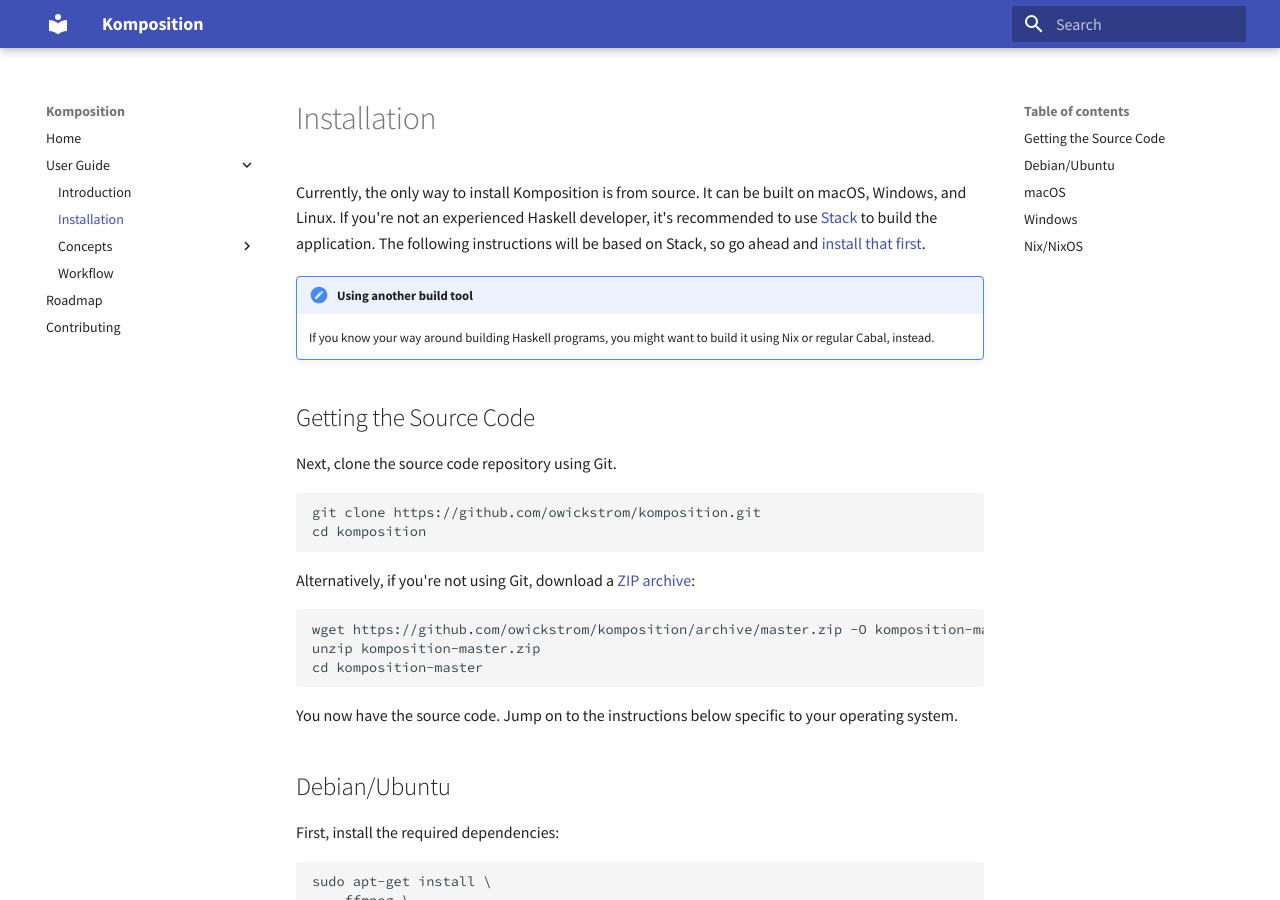
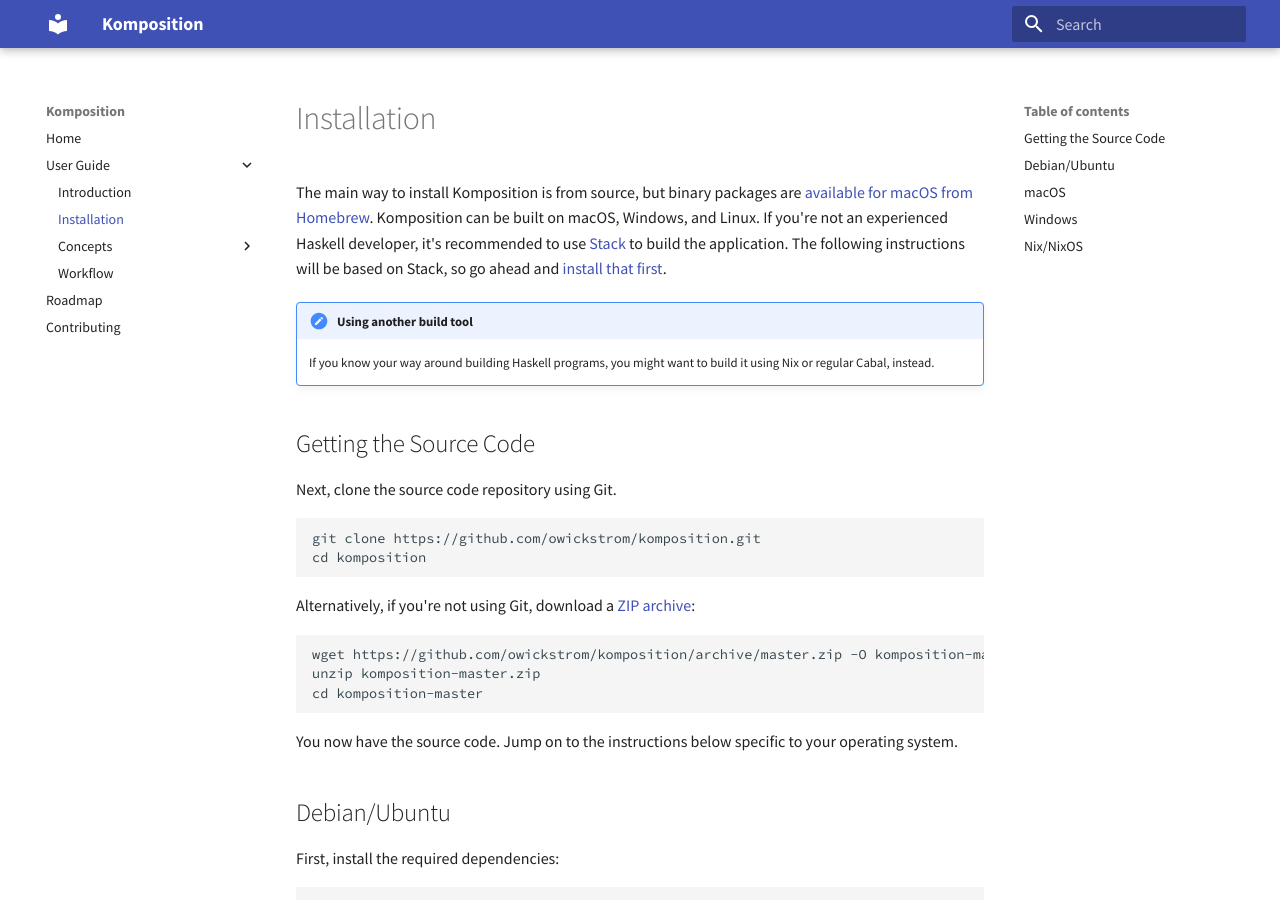
Before and after one commit to owickstrom/komposition, an MkDocs documentation site: the page built from docs/src/user-guide/installation.md, in a window 1280 px wide and 900 px high. Built offline with MkDocs 1.6.1 and Material for MkDocs 9.7.7, drawn with Linux system fonts in a browser that asks for light colours.

Commit message:
Document that Komposition can be installed via Homebrew.

```diff
--- a/docs/src/user-guide/installation.md
+++ b/docs/src/user-guide/installation.md
@@ -1,11 +1,14 @@
 # Installation
 
-Currently, the only way to install Komposition is from source. It can be built
-on macOS, Windows, and Linux. If you're not an experienced Haskell developer,
-it's recommended to use
+The main way to install Komposition is from source, but binary
+packages are [available for macOS from
+Homebrew](https://formulae.brew.sh/formula/komposition). Komposition
+can be built on macOS, Windows, and Linux. If you're not an
+experienced Haskell developer, it's recommended to use
 [Stack](https://docs.haskellstack.org/en/stable/README/) to build the
-application. The following instructions will be based on Stack, so go ahead
-and [install that first](https://docs.haskellstack.org/en/stable/README/#how-to-install).
+application. The following instructions will be based on Stack, so go
+ahead and [install that
+first](https://docs.haskellstack.org/en/stable/README/#how-to-install).
 
 !!! note "Using another build tool"
     If you know your way around building Haskell programs, you might want to
```
Also changed, not shown: README.md.
